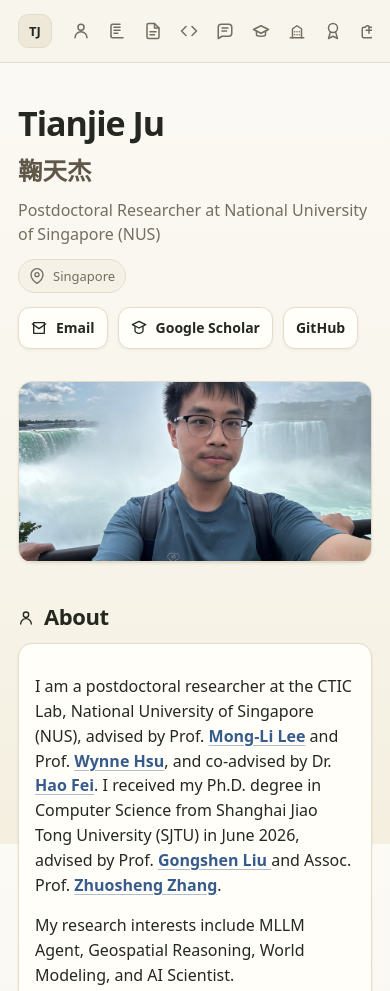
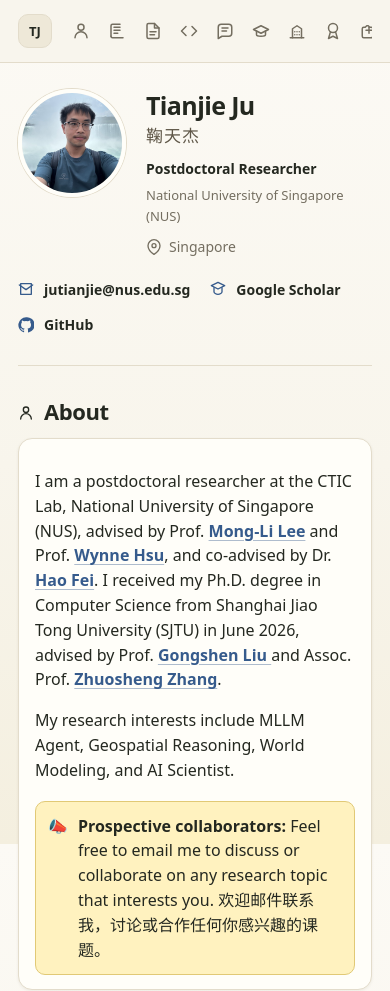
Before and after one commit to Jometeorie/jometeorie.github.io, a plain HTML site: page index.html in a window 390 px wide. Shown: the top 991 px of the page. Drawn offline with Linux system fonts and the light colour scheme.

Commit message:
Move profile details into a sticky left sidebar

```diff
--- a/assets/style.css
+++ b/assets/style.css
@@ -8,7 +8,7 @@
   --shadow: 0 1px 3px rgba(74, 62, 36, 0.08);
   --radius: 14px;
   --radius-sm: 10px;
-  --max: 980px;
+  --max: 1280px;
   --accent: #374151;
   --accent-soft: #eee8d8;
 }
@@ -156,126 +156,124 @@ code {
   display: inline-block;
 }
 
-.site-main {
+.page-layout {
+  display: grid;
+  grid-template-columns: 224px minmax(0, 1fr);
+  gap: 36px;
+  align-items: start;
+  padding-top: 32px;
   padding-bottom: 38px;
 }
 
-.hero {
-  padding: 34px 0 18px;
+.profile-sidebar {
+  position: sticky;
+  top: var(--header-offset, 90px);
+  min-width: 0;
 }
 
-.hero-inner {
-  display: grid;
-  grid-template-columns: 1.3fr 0.7fr;
-  gap: 18px;
-  align-items: start;
+.profile-portrait {
+  display: block;
+  width: 172px;
+  margin-bottom: 22px;
 }
 
-.hero-title {
-  margin: 0;
-  font-size: 40px;
-  letter-spacing: -0.03em;
+.profile-photo {
+  display: block;
+  width: 100%;
+  height: auto;
+  aspect-ratio: 1;
+  object-fit: cover;
+  object-position: 50% 42%;
+  border: 4px solid var(--card);
+  border-radius: 50%;
+  box-shadow: 0 0 0 1px var(--line);
 }
 
-.hero-name-cn {
-  color: #5f5748;
-  font-size: 0.72em;
-  font-weight: 620;
-  letter-spacing: 0;
-  white-space: nowrap;
+.profile-name {
+  margin: 0;
+  font-size: 28px;
+  line-height: 1.3;
+  letter-spacing: -0.025em;
 }
 
-.hero-subtitle {
-  margin: 8px 0 12px;
-  color: var(--muted);
-  font-weight: 520;
+.profile-name-cn {
+  display: block;
+  margin-top: 5px;
+  color: #5f5748;
+  font-size: 19px;
+  font-weight: 550;
+  letter-spacing: 0.06em;
 }
 
-.meta-line {
-  display: flex;
-  flex-wrap: wrap;
-  gap: 8px;
-  margin: 10px 0 14px;
-}
-
-.pill {
-  display: inline-flex;
-  align-items: center;
-  gap: 8px;
-  padding: 6px 10px;
-  border-radius: 999px;
-  border: 1px solid var(--line);
-  background: var(--surface);
-  color: var(--muted);
-  font-size: 13px;
-}
-
-.links {
-  display: flex;
-  flex-wrap: wrap;
-  gap: 10px;
-  margin: 6px 0 14px;
-}
-
-.link-btn {
-  display: inline-flex;
-  align-items: center;
-  gap: 9px;
-  padding: 9px 12px;
-  border-radius: 12px;
-  border: 1px solid var(--line);
-  background: var(--card);
-  box-shadow: var(--shadow);
+.profile-role {
+  margin: 18px 0 4px;
   font-size: 14px;
-  font-weight: 560;
-}
-.link-btn:hover {
-  background: var(--surface);
-}
-
-.hero-note {
-  margin: 10px 0 0;
-  color: var(--muted);
-}
-
-.avatar-card {
-  border: 1px solid var(--line);
-  border-radius: var(--radius);
-  background: var(--card);
-  box-shadow: var(--shadow);
-  overflow: hidden;
-}
-
-.avatar-placeholder {
-  height: 150px;
-  display: grid;
-  place-items: center;
-  color: var(--muted);
-  background: linear-gradient(180deg, var(--surface), var(--card));
-  border-bottom: 1px solid var(--line);
   font-weight: 600;
 }
 
-.avatar-photo {
-  width: 100%;
-  height: 180px;
-  object-fit: cover;
-  display: block;
-  border-bottom: 1px solid var(--line);
-  background: var(--surface);
+.profile-institution {
+  margin: 0;
+  color: var(--muted);
+  font-size: 14px;
+  line-height: 1.6;
 }
 
-.avatar-caption {
-  padding: 12px 14px;
+.profile-location {
+  display: flex;
+  align-items: center;
+  gap: 7px;
+  margin: 12px 0 0;
+  color: var(--muted);
+  font-size: 14px;
 }
-.caption-title {
-  font-weight: 650;
-  letter-spacing: -0.01em;
+
+.profile-links {
+  display: grid;
+  gap: 7px;
+  margin-top: 22px;
 }
-.caption-subtitle {
-  margin-top: 2px;
-  color: var(--muted);
-  font-size: 13px;
+
+.profile-links a {
+  display: flex;
+  align-items: center;
+  gap: 10px;
+  width: fit-content;
+  max-width: 100%;
+  padding: 5px 0;
+  font-size: 14px;
+  font-weight: 550;
+  overflow-wrap: anywhere;
+}
+
+.profile-links .btn-icon {
+  flex: 0 0 16px;
+  color: #365b8c;
+}
+
+.profile-links a:hover {
+  color: #365b8c;
+  text-decoration: underline;
+  text-underline-offset: 4px;
+}
+
+.profile-links a:focus-visible {
+  outline: 2px solid #806d43;
+  outline-offset: 4px;
+  border-radius: 2px;
+}
+
+.page-content {
+  min-width: 0;
+}
+
+.page-content .container {
+  max-width: none;
+  padding-right: 0;
+  padding-left: 0;
+}
+
+.page-content > .section:first-child {
+  padding-top: 0;
 }
 
 .section {
@@ -822,9 +820,6 @@ code {
 }
 
 @media (max-width: 840px) {
-  .hero-inner {
-    grid-template-columns: 1fr;
-  }
   .list li {
     grid-template-columns: 110px 1fr;
   }
@@ -864,15 +859,6 @@ code {
     gap: 4px;
   }
 
-  .hero-title {
-    font-size: 34px;
-  }
-
-  .hero-name-cn {
-    display: block;
-    margin-top: 2px;
-  }
-
   .collaborator-callout {
     padding: 12px;
   }
@@ -898,3 +884,121 @@ code {
     padding: 7px;
   }
 }
+
+@media (min-width: 961px) and (max-width: 1120px) {
+  .page-layout {
+    grid-template-columns: 210px minmax(0, 1fr);
+    gap: 28px;
+  }
+
+  .pub-card {
+    grid-template-columns: minmax(0, 34%) minmax(0, 1fr);
+    gap: 18px;
+    padding-right: 16px;
+    padding-left: 16px;
+  }
+}
+
+@media (max-width: 960px) {
+  .page-layout {
+    grid-template-columns: minmax(0, 1fr);
+    gap: 28px;
+    padding-top: 26px;
+  }
+
+  .profile-sidebar {
+    position: static;
+    display: grid;
+    grid-template-columns: 148px minmax(0, 1fr);
+    gap: 26px;
+    padding-bottom: 24px;
+    border-bottom: 1px solid var(--line);
+  }
+
+  .profile-portrait {
+    width: 148px;
+    margin-bottom: 0;
+  }
+
+  .profile-name-cn {
+    display: inline;
+    margin: 0 0 0 8px;
+  }
+
+  .profile-role {
+    margin-top: 12px;
+  }
+
+  .profile-links {
+    display: flex;
+    flex-wrap: wrap;
+    column-gap: 18px;
+    row-gap: 4px;
+    margin-top: 14px;
+  }
+}
+
+@media (max-width: 540px) {
+  .profile-sidebar {
+    grid-template-columns: 108px minmax(0, 1fr);
+    column-gap: 20px;
+    row-gap: 16px;
+  }
+
+  .profile-portrait {
+    width: 108px;
+    grid-row: 1 / 5;
+    align-self: start;
+  }
+
+  .profile-copy {
+    display: contents;
+  }
+
+  .profile-name,
+  .profile-role,
+  .profile-institution,
+  .profile-location {
+    grid-column: 2;
+  }
+
+  .profile-name {
+    font-size: 25px;
+  }
+
+  .profile-name-cn {
+    display: block;
+    margin: 3px 0 0;
+    font-size: 17px;
+  }
+
+  .profile-role,
+  .profile-location {
+    margin: 0;
+  }
+
+  .profile-role {
+    margin-top: -5px;
+  }
+
+  .profile-institution {
+    margin-top: -10px;
+    font-size: 13px;
+  }
+
+  .profile-location {
+    margin-top: -7px;
+  }
+
+  .profile-links {
+    grid-column: 1 / -1;
+    margin: 0;
+    column-gap: 20px;
+  }
+}
+
+@media (min-width: 961px) and (max-height: 600px) {
+  .profile-sidebar {
+    position: static;
+  }
+}
--- a/index.html
+++ b/index.html
@@ -46,7 +46,7 @@
     <meta name="twitter:image:alt" content="Portrait of Tianjie Ju (鞠天杰)" />
 
     <link rel="icon" href="./assets/favicon.svg?v=20260825-tj" type="image/svg+xml" />
-    <link rel="stylesheet" href="./assets/style.css?v=20261118-compact" />
+    <link rel="stylesheet" href="./assets/style.css?v=20261118-sidebar" />
 
     <script type="application/ld+json">
       {
@@ -180,29 +180,35 @@
       </div>
     </header>
 
-    <main id="content" class="site-main">
-      <section id="home" class="hero">
-        <div class="container hero-inner">
-          <div class="hero-left">
-            <h1 class="hero-title">
-              Tianjie Ju <span class="hero-name-cn" lang="zh-CN">鞠天杰</span>
+    <main id="content" class="site-main container page-layout">
+      <aside id="home" class="profile-sidebar" aria-labelledby="profile-name">
+        <picture class="profile-portrait">
+          <source srcset="./assets/images/IMG_4121.HEIC" type="image/heic" />
+          <img
+            class="profile-photo"
+            src="./assets/images/IMG_4121.jpg"
+            alt="Portrait of Tianjie Ju"
+            width="900"
+            height="675"
+            fetchpriority="high"
+          />
+        </picture>
+        <div class="profile-copy">
+          <h1 id="profile-name" class="profile-name">
+            Tianjie Ju <span class="profile-name-cn" lang="zh-CN">鞠天杰</span>
           </h1>
-            <p class="hero-subtitle">Postdoctoral Researcher at National University of Singapore (NUS)</p>
-
-            <div class="meta-line">
-              <span class="pill">
+          <p class="profile-role">Postdoctoral Researcher</p>
+          <p class="profile-institution">National University of Singapore (NUS)</p>
+          <p class="profile-location">
             <span class="pill-icon" aria-hidden="true" data-icon="pin"></span>
             Singapore
-              </span>
-            </div>
-
-            <div class="links">
-              <a class="link-btn" href="mailto:jutianjie@nus.edu.sg">
+          </p>
+          <div class="profile-links" aria-label="Contact and profiles">
+            <a href="mailto:jutianjie@nus.edu.sg">
               <span class="btn-icon" aria-hidden="true" data-icon="mail"></span>
-                Email
+              jutianjie@nus.edu.sg
             </a>
             <a
-                class="link-btn"
               href="https://scholar.google.com/citations?user=f8PPcnoAAAAJ&amp;hl=zh-CN"
               target="_blank"
               rel="noreferrer"
@@ -210,29 +216,15 @@
               <span class="btn-icon" aria-hidden="true" data-icon="scholar"></span>
               Google Scholar
             </a>
-              <a class="link-btn" href="https://github.com/Jometeorie" target="_blank" rel="noreferrer">
+            <a href="https://github.com/Jometeorie" target="_blank" rel="noreferrer">
+              <span class="btn-icon" aria-hidden="true" data-icon="github"></span>
               GitHub
             </a>
           </div>
+        </div>
+      </aside>
 
-          </div>
-
-          <div class="hero-right" aria-hidden="true">
-            <div class="avatar-card">
-              <picture>
-                <source srcset="./assets/images/IMG_4121.HEIC" type="image/heic" />
-                <img
-                  class="avatar-photo"
-                  src="./assets/images/IMG_4121.jpg"
-                  alt="Portrait of Tianjie Ju"
-                  loading="lazy"
-                />
-              </picture>
-            </div>
-          </div>
-        </div>
-      </section>
-
+      <div class="page-content">
         <section id="about" class="section">
           <div class="container">
             <div class="section-title">
@@ -559,6 +551,7 @@
             <div class="muted small">© <span id="year"></span> Tianjie Ju</div>
           </div>
         </footer>
+      </div>
     </main>
 
     <dialog id="publication-figure-dialog" class="figure-dialog" aria-labelledby="publication-figure-title">
```
Lines whose indentation alone changed are shown as unchanged.
